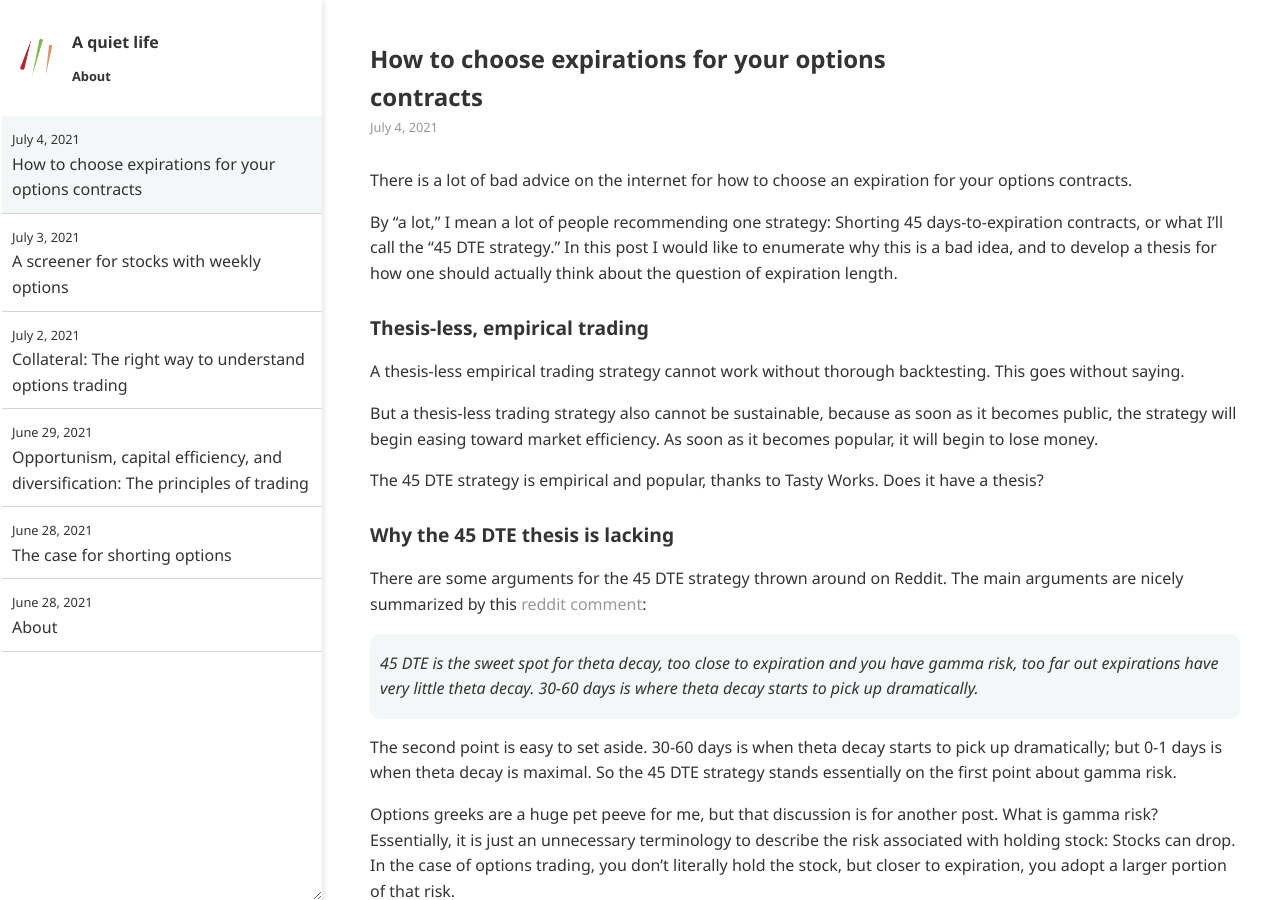
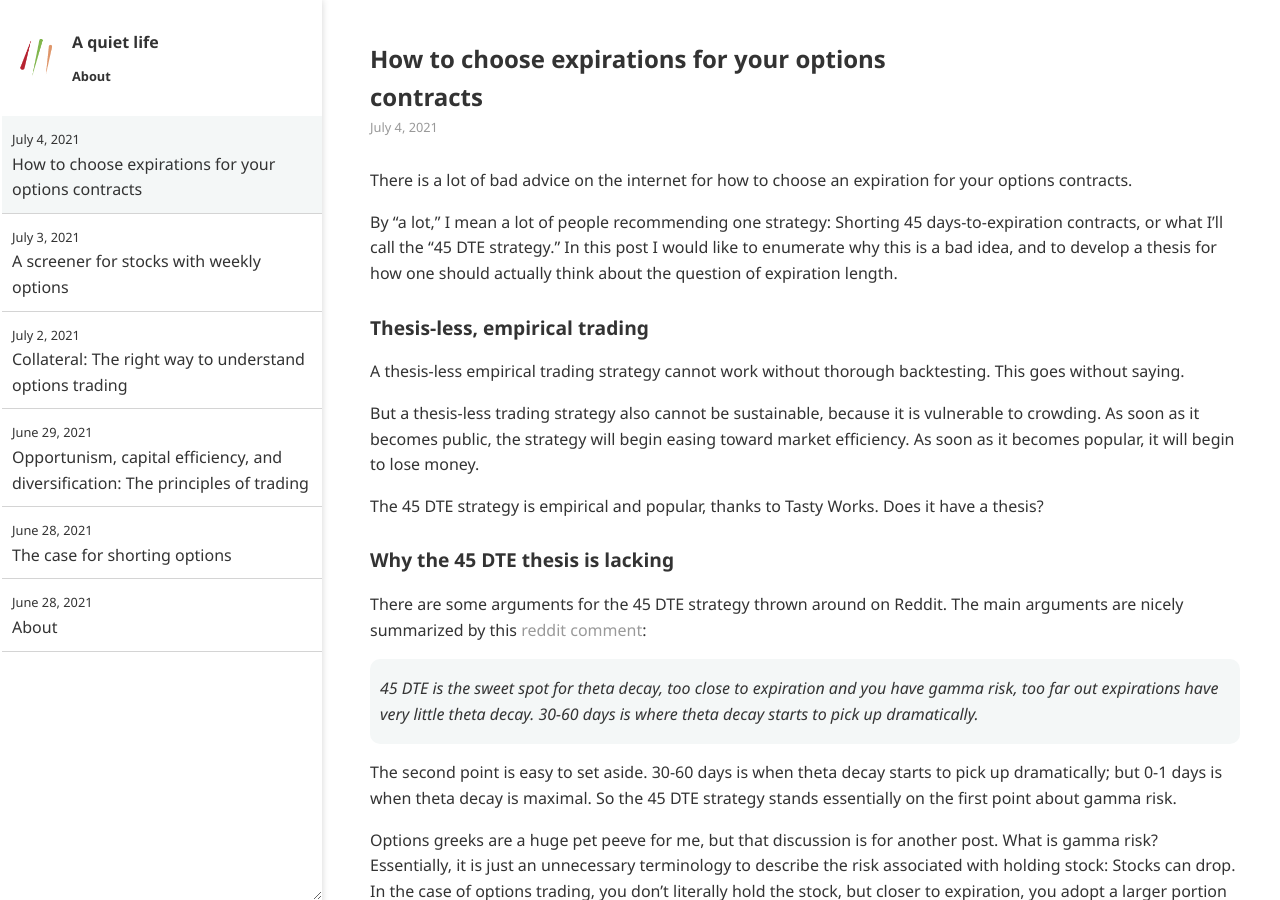
Before and after one commit to ansyblenetwork/aquietlife, a Jekyll site: the page built from _posts/2021-07-04-choosing-expirations.md, in a window 1280 px wide and 900 px high. Built offline with Jekyll 4.4.1, drawn with Linux system fonts in a browser that asks for light colours.

Commit message:
Update 2021-07-04-choosing-expirations.md

```diff
--- a/_posts/2021-07-04-choosing-expirations.md
+++ b/_posts/2021-07-04-choosing-expirations.md
@@ -12,7 +12,7 @@ By "a lot," I mean a lot of people recommending one strategy: Shorting 45 days-t
 
 A thesis-less empirical trading strategy cannot work without thorough backtesting. This goes without saying.
 
-But a thesis-less trading strategy also cannot be sustainable, because as soon as it becomes public, the strategy will begin easing toward market efficiency. As soon as it becomes popular, it will begin to lose money.
+But a thesis-less trading strategy also cannot be sustainable, because it is vulnerable to crowding. As soon as it becomes public, the strategy will begin easing toward market efficiency. As soon as it becomes popular, it will begin to lose money.
 
 The 45 DTE strategy is empirical and popular, thanks to Tasty Works. Does it have a thesis?
 
```
